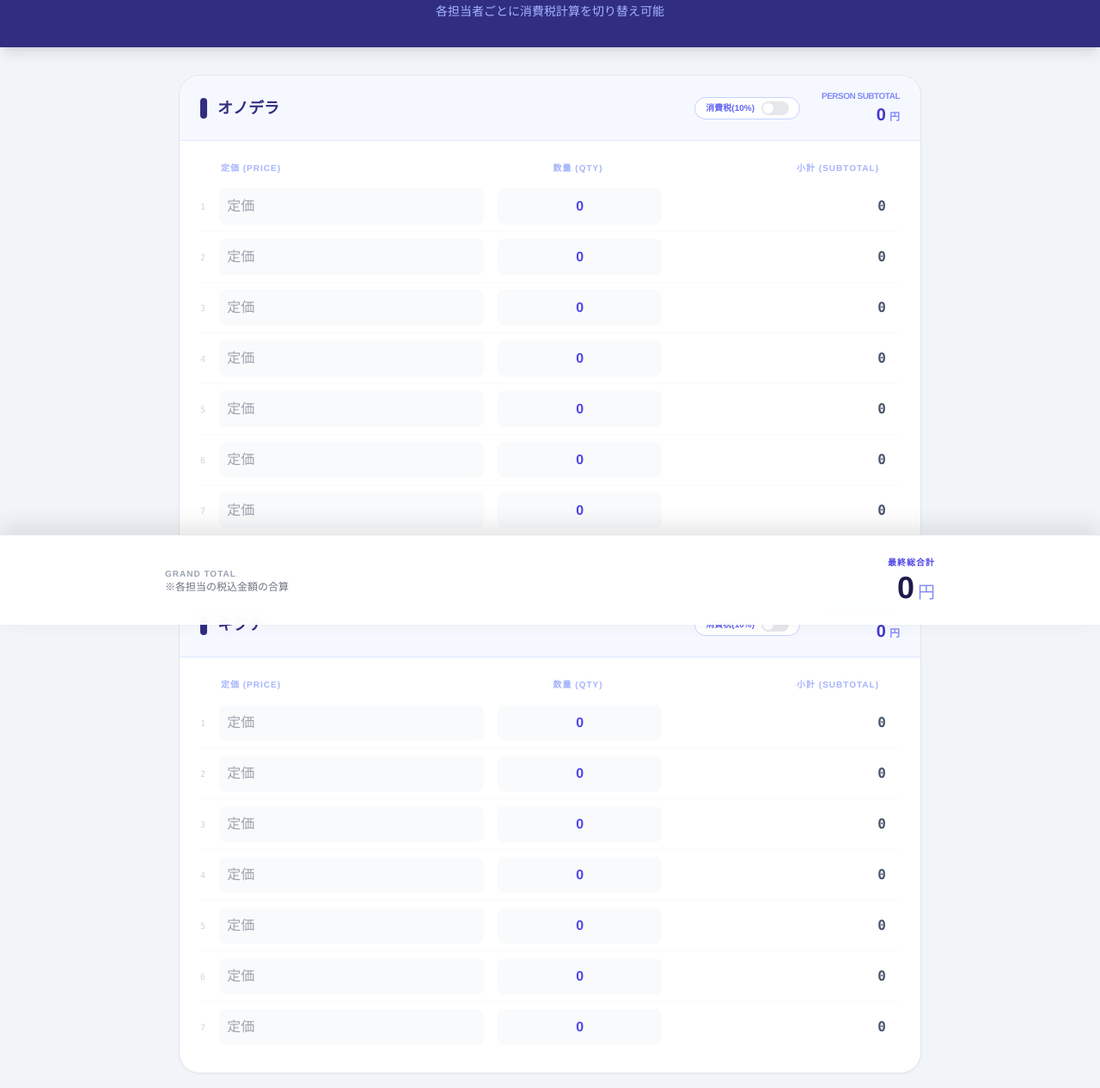
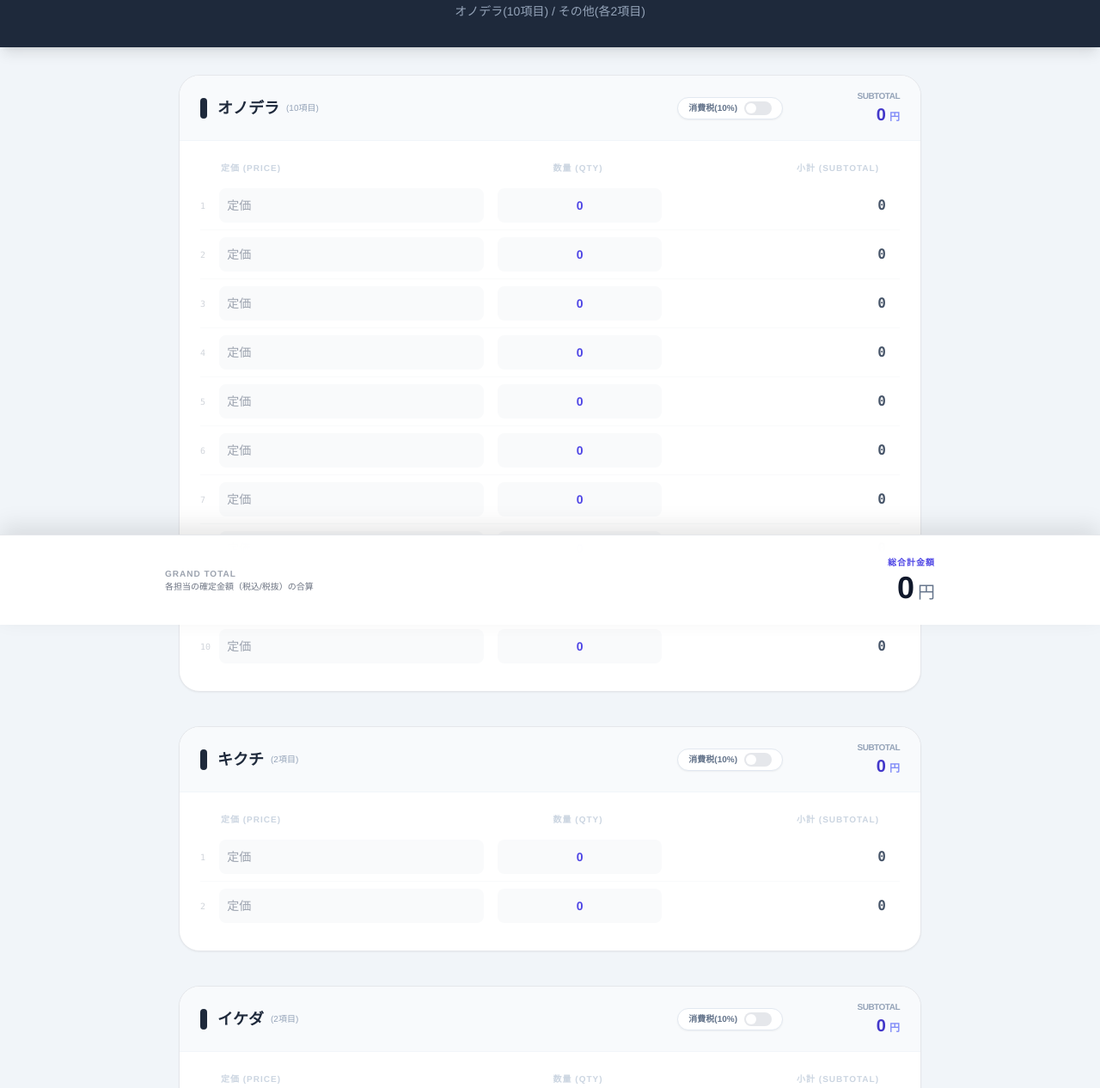
Before and after one commit to anko-web/sum, a plain HTML site: page 清次郎.html in a window 1280 px wide. Shown: the part 73-1339 px from the top of the page at 86% size. Drawn offline with nearby package versions, Linux system fonts and the light colour scheme.

Commit message:
Add files via upload

```diff
--- a/清次郎.html
+++ b/清次郎.html
@@ -3,7 +3,7 @@
 <head>
     <meta charset="UTF-8">
     <meta name="viewport" content="width=device-width, initial-scale=1.0">
-    <title>担当者別合計計算機（個別消費税）</title>
+    <title>清次郎合計（カスタム項目数）</title>
     <script src="https://cdn.tailwindcss.com"></script>
     <style>
         body {
@@ -29,18 +29,18 @@
     </style>
 </head>
 <body class="pb-32">
-    <!-- ヘッダー -->
-    <header class="bg-indigo-900 text-white py-8 px-4 mb-8 text-center shadow-lg">
-        <h1 class="text-2xl md:text-3xl font-black tracking-tight">担当者別・個別税率集計</h1>
-        <p class="text-indigo-300 text-sm mt-2">各担当者ごとに消費税計算を切り替え可能</p>
+    <!-- Header -->
+    <header class="bg-slate-800 text-white py-8 px-4 mb-8 text-center shadow-lg">
+        <h1 class="text-2xl md:text-3xl font-black tracking-tight">清次郎合計</h1>
+        <p class="text-slate-400 text-sm mt-2">オノデラ(10項目) / その他(各2項目)</p>
     </header>
 
     <main class="max-w-4xl mx-auto px-4 space-y-8">
         <div id="groupsContainer" class="space-y-10">
-            <!-- JavaScriptでグループが生成されます -->
+            <!-- JavaScript will inject groups here -->
         </div>
 
-        <!-- リセットボタン -->
+        <!-- Reset Button -->
         <div class="text-center pb-8">
             <button onclick="confirmReset()" class="px-8 py-3 bg-white text-red-600 border border-red-200 font-bold rounded-full hover:bg-red-50 transition-colors shadow-sm active:scale-95">
                 全データをリセット
@@ -48,50 +48,54 @@
         </div>
     </main>
 
-    <!-- フローティング総合計バー -->
+    <!-- Floating Grand Total Bar -->
     <div class="sticky-total bg-white/95 backdrop-blur-md border-t border-gray-200 shadow-[0_-10px_25px_rgba(0,0,0,0.1)] p-4 md:p-6">
         <div class="max-w-4xl mx-auto flex flex-col md:flex-row items-center justify-between gap-4">
             <div class="flex items-center space-x-6">
                 <div class="flex flex-col">
-                    <span class="text-[10px] font-bold text-gray-400 uppercase tracking-widest">Grand Total</span>
-                    <p class="text-xs text-gray-500">※各担当の税込金額の合算</p>
+                    <span class="text-[10px] font-bold text-gray-400 uppercase tracking-widest text-left">Grand Total</span>
+                    <p class="text-[10px] text-gray-500 text-left">各担当の確定金額（税込/税抜）の合算</p>
                 </div>
             </div>
             <div class="text-right">
-                <span class="text-[10px] font-bold text-indigo-600 uppercase tracking-widest block mb-1">最終総合計</span>
-                <div class="text-4xl font-black text-indigo-950 leading-none">
-                    <span id="grandTotalDisplay">0</span><span class="text-xl ml-1 font-medium text-indigo-400">円</span>
+                <span class="text-[10px] font-bold text-indigo-600 uppercase tracking-widest block mb-1">総合計金額</span>
+                <div class="text-4xl font-black text-slate-900 leading-none">
+                    <span id="grandTotalDisplay">0</span><span class="text-xl ml-1 font-medium text-slate-500">円</span>
                 </div>
             </div>
         </div>
     </div>
 
     <script>
-        // 担当者名の設定
-        const GROUP_NAMES = ["オノデラ", "キクチ", "イケダ", "ホンジョウ", "カトウ"];
-        const ITEMS_PER_GROUP = 7;
+        // Configuration: Person Name and their respective Item Count
+        const PERSONS = [
+            { name: "オノデラ", items: 10 },
+            { name: "キクチ", items: 2 },
+            { name: "イケダ", items: 2 },
+            { name: "ホンジョウ", items: 2 },
+            { name: "カトウ", items: 2 }
+        ];
 
-        // アプリの初期化
         function initApp() {
             const container = document.getElementById('groupsContainer');
 
-            GROUP_NAMES.forEach((name, gIndex) => {
+            PERSONS.forEach((person, gIndex) => {
                 const g = gIndex + 1;
                 const groupSection = document.createElement('section');
                 groupSection.className = 'bg-white rounded-3xl shadow-sm border border-gray-200 overflow-hidden hover:shadow-md transition-shadow';
 
                 let rowsHtml = '';
-                for (let i = 1; i <= ITEMS_PER_GROUP; i++) {
+                for (let i = 1; i <= person.items; i++) {
                     rowsHtml += `
                         <div class="grid grid-cols-12 gap-2 md:gap-4 items-center py-2 border-b border-gray-50 last:border-0 px-2 md:px-0">
                             <div class="col-span-12 md:col-span-5">
                                 <div class="flex items-center group">
                                     <span class="w-6 text-[10px] text-gray-300 font-mono group-hover:text-indigo-400 transition-colors">${i}</span>
-                                    <input type="number" data-group="${g}" data-item="${i}" class="price-input w-full p-2 bg-gray-50 border border-transparent rounded-lg focus:bg-white focus:border-indigo-500 outline-none transition-all text-sm md:text-base font-medium" placeholder="定価">
+                                    <input type="number" data-group="${g}" data-item="${i}" class="price-input w-full p-2 bg-gray-50 border border-transparent rounded-lg focus:bg-white focus:border-indigo-500 outline-none transition-all text-sm font-medium" placeholder="定価">
                                 </div>
                             </div>
                             <div class="col-span-6 md:col-span-3">
-                                <input type="number" data-group="${g}" data-item="${i}" value="0" class="qty-input w-full p-2 bg-gray-50 border border-transparent rounded-lg focus:bg-white focus:border-indigo-500 outline-none transition-all text-center text-sm md:text-base font-bold text-indigo-600" placeholder="数量">
+                                <input type="number" data-group="${g}" data-item="${i}" value="0" class="qty-input w-full p-2 bg-gray-50 border border-transparent rounded-lg focus:bg-white focus:border-indigo-500 outline-none transition-all text-center text-sm font-bold text-indigo-600" placeholder="数量">
                             </div>
                             <div class="col-span-6 md:col-span-4 text-right pr-4">
                                 <span class="text-[10px] text-gray-400 md:hidden block">小計</span>
@@ -102,29 +106,29 @@
                 }
 
                 groupSection.innerHTML = `
-                    <div class="bg-indigo-50/50 px-6 py-4 border-b border-indigo-100 flex flex-wrap justify-between items-center gap-4">
-                        <h2 class="font-black text-indigo-900 text-lg flex items-center">
-                            <span class="bg-indigo-900 text-white w-2 h-6 rounded-full mr-3"></span>
-                            ${name}
+                    <div class="bg-slate-50 px-6 py-4 border-b border-slate-100 flex flex-wrap justify-between items-center gap-4">
+                        <h2 class="font-black text-slate-800 text-lg flex items-center">
+                            <span class="bg-slate-800 text-white w-2 h-6 rounded-full mr-3"></span>
+                            ${person.name}
+                            <span class="ml-2 text-[10px] text-slate-400 font-normal">(${person.items}項目)</span>
                         </h2>
 
                         <div class="flex items-center space-x-4">
-                            <!-- 各担当ごとの消費税スイッチ -->
-                            <div class="flex items-center space-x-2 bg-white px-3 py-1 rounded-full border border-indigo-200">
-                                <span class="text-[10px] font-bold text-indigo-500">消費税(10%)</span>
+                            <div class="flex items-center space-x-2 bg-white px-3 py-1 rounded-full border border-slate-200 shadow-sm">
+                                <span class="text-[10px] font-bold text-slate-500">消費税(10%)</span>
                                 <label class="relative inline-flex items-center cursor-pointer">
                                     <input type="checkbox" id="taxGroup-${g}" class="sr-only peer group-tax-toggle" onchange="calculateEverything()">
                                     <div class="w-8 h-4 bg-gray-200 rounded-full peer peer-checked:after:translate-x-full after:content-[''] after:absolute after:top-[2px] after:left-[2px] after:bg-white after:rounded-full after:h-3 after:w-3 after:transition-all peer-checked:bg-indigo-600"></div>
                                 </label>
                             </div>
-                            <div class="text-right min-w-[100px]">
-                                <span class="text-[10px] text-indigo-400 font-bold block uppercase tracking-tighter">Person Subtotal</span>
+                            <div class="text-right min-w-[120px]">
+                                <span class="text-[10px] text-slate-400 font-bold block uppercase tracking-tighter">Subtotal</span>
                                 <span class="text-xl font-black text-indigo-700" id="groupTotal-${g}">0</span><span class="text-xs text-indigo-400 ml-1 font-bold">円</span>
                             </div>
                         </div>
                     </div>
                     <div class="p-4 md:p-6">
-                        <div class="hidden md:grid grid-cols-12 gap-4 mb-2 px-6 text-[10px] font-black text-indigo-300 uppercase tracking-widest">
+                        <div class="hidden md:grid grid-cols-12 gap-4 mb-2 px-6 text-[10px] font-black text-slate-300 uppercase tracking-widest">
                             <div class="col-span-5">定価 (Price)</div>
                             <div class="col-span-3 text-center">数量 (Qty)</div>
                             <div class="col-span-4 text-right">小計 (Subtotal)</div>
@@ -135,22 +139,19 @@
                 container.appendChild(groupSection);
             });
 
-            // 入力イベントの監視
             document.querySelectorAll('.price-input, .qty-input').forEach(input => {
                 input.addEventListener('input', calculateEverything);
             });
         }
 
-        // 計算ロジック
         function calculateEverything() {
             let grandTotal = 0;
 
-            GROUP_NAMES.forEach((_, gIndex) => {
+            PERSONS.forEach((person, gIndex) => {
                 const g = gIndex + 1;
                 let groupSumRaw = 0;
 
-                // 各行の小計計算
-                for (let i = 1; i <= ITEMS_PER_GROUP; i++) {
+                for (let i = 1; i <= person.items; i++) {
                     const priceInput = document.querySelector(`.price-input[data-group="${g}"][data-item="${i}"]`);
                     const qtyInput = document.querySelector(`.qty-input[data-group="${g}"][data-item="${i}"]`);
 
@@ -162,25 +163,21 @@
                     groupSumRaw += subtotal;
                 }
 
-                // 担当者ごとの消費税判定
                 const isGroupTaxEnabled = document.getElementById(`taxGroup-${g}`).checked;
                 let groupTotal = groupSumRaw;
                 if (isGroupTaxEnabled) {
                     groupTotal = Math.floor(groupSumRaw * 1.1);
                 }
 
-                // 担当者合計の表示
                 document.getElementById(`groupTotal-${g}`).textContent = groupTotal.toLocaleString();
                 grandTotal += groupTotal;
             });
 
-            // 最終総合計の更新
             document.getElementById('grandTotalDisplay').textContent = grandTotal.toLocaleString();
         }
 
-        // リセット機能
         function confirmReset() {
-            if (confirm('すべての入力データを消去しますか？')) {
+            if (confirm('すべての入力をクリアしますか？')) {
                 document.querySelectorAll('input[type="number"]').forEach(input => {
                     if (input.classList.contains('qty-input')) {
                         input.value = 0;
```
